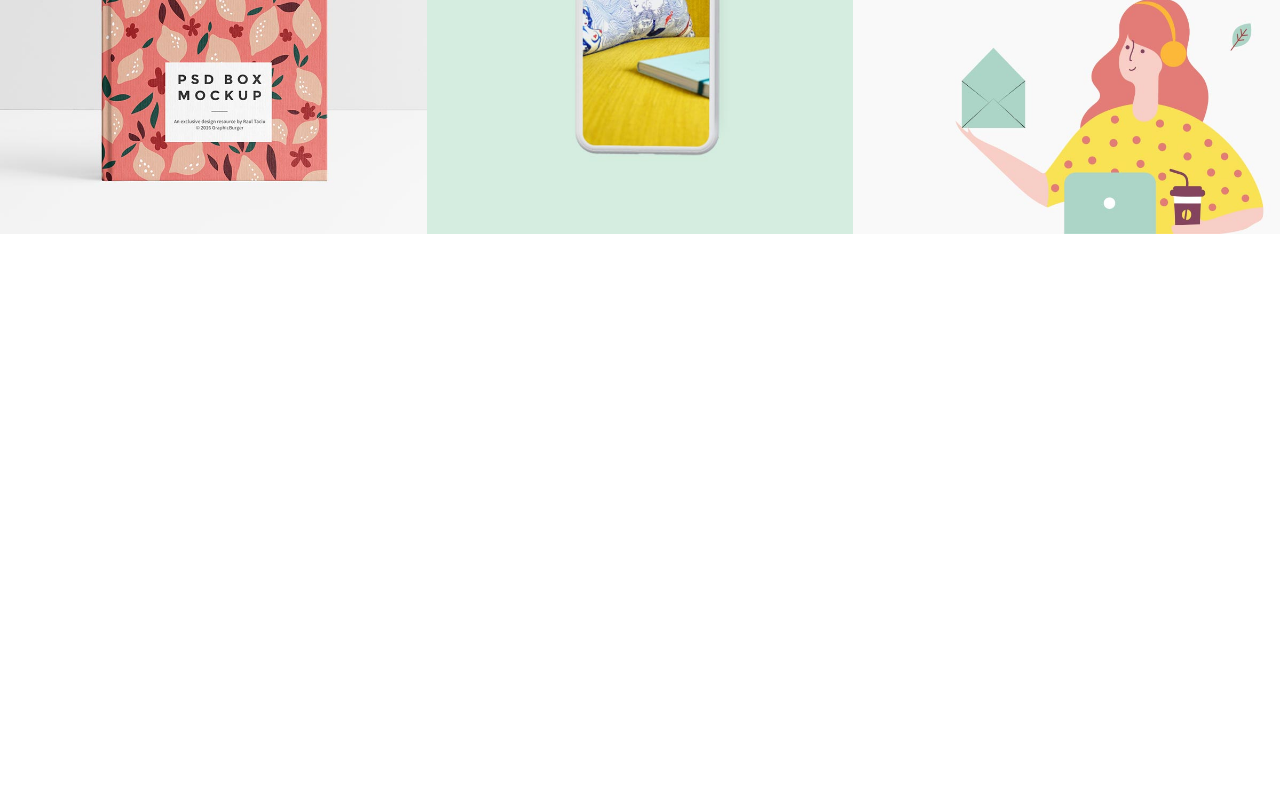
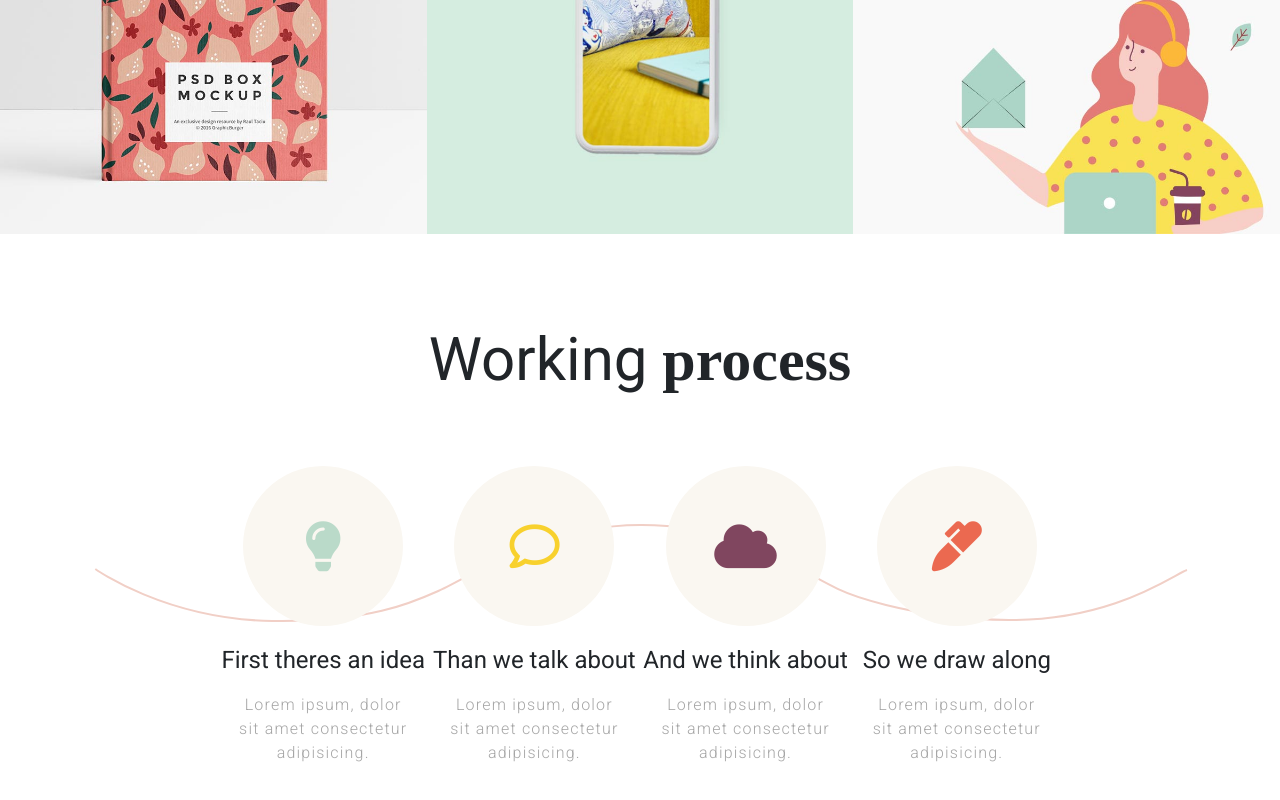
Before and after one commit to AlessandraSchiavone/proj-html-vuejs, a Vue app: page / in a window 1280 px wide. Shown: the part 1382-2182 px from the top of the page. Before the commit the page ends 1656 px from the top, so only its background shows below. Built offline with nearby package versions, Linux system fonts and the light colour scheme; a small style sheet from the web is missing.

Commit message:
aggiunta seconda section main

```diff
--- a/src/components/Header.vue
+++ b/src/components/Header.vue
@@ -90,6 +90,7 @@ export default {
 
 <style lang="scss" scoped>
 #nav-bar{
+    font-family: 'Open Sans', sans-serif;
     display:flex;
     justify-content: space-between;
     align-items:center;
@@ -129,7 +130,6 @@ export default {
     }
 }
 #jumbotron{
-    font-family: 'Roboto', sans-serif;
     display: flex;
     padding:0px 20px;
     justify-content: space-between;
--- a/src/components/Main.vue
+++ b/src/components/Main.vue
@@ -24,7 +24,40 @@
               <img src="../assets/img/h-2-port-img-6.jpg" alt="">
           </div>
       </section>
-      <section></section>
+      <section id="process">
+          <h3>Working <span class="coursive">process</span></h3>
+          <div class="items-center">
+              <div class="item-description">
+                <div class="circle-icon">
+                    <i style="color:#BADAC9" class="fas fa-lightbulb"></i>
+                </div>
+                <h4>First theres an idea</h4>
+                <p>Lorem ipsum, dolor sit amet consectetur adipisicing.</p>
+              </div>
+              <div class="item-description">
+                <div class="circle-icon">
+                    <i style="color:#F8D12D" class="far fa-comment"></i>
+                </div>
+                <h4>Than we talk about</h4>
+                <p>Lorem ipsum, dolor sit amet consectetur adipisicing.</p>
+              </div>
+              <div class="item-description">
+                <div class="circle-icon">
+                    <i style="color:#80465F" class="fas fa-cloud"></i>
+                </div>
+                <h4>And we think about</h4>
+                <p>Lorem ipsum, dolor sit amet consectetur adipisicing.</p>
+              </div>
+              <div class="item-description">
+                <div class="circle-icon">
+                  <i style="color:#EB6950" class="fas fa-marker"></i>
+                </div>
+                <h4>So we draw along</h4>
+                <p>Lorem ipsum, dolor sit amet consectetur adipisicing.</p>
+              </div>
+          </div>
+
+      </section>
       <section></section>
       <section></section>
   </main>
@@ -67,5 +100,56 @@ export default {
 
     }
 }
+#process{
+    text-align: center;
+    padding:50px 0px;
+    background-image: url('../assets/svg/svg-3.svg') ;
+    background-position: 50% 50%;
+    background-repeat: no-repeat;
+    h3{
+        font-size:60px;
+        .coursive{
+              font-family: 'Courgette', cursive;
+              font-weight: 600;
+          }
+    }
+    .items-center{
+        width:66%;
+        margin: 50px auto;
+        display:flex;
+        justify-content: center;
+        align-items: center;
+        .item-description{
+            display:flex;
+            flex-direction: column;
+            justify-content: center;
+            align-items: center;
+            margin-top:20px;
+            .circle-icon{
+            display:flex;
+            justify-content: center;
+            align-items: center;
+            width:160px;
+            height:160px;
+            border-radius: 50%;
+            background-color: #FAF7F1;
+            i{
+                font-size: 50px;
+                }
+            }
+            h4{
+                margin-top:20px;
+            }
+            p{
+                font-weight: 300;
+                color:#A6A6A6;
+                letter-spacing: 1.2px;
+                margin:10px 0;
+                width:80%;
+            }
+        }
+
+    }
+}
 
 </style>
--- a/src/style/variables.scss
+++ b/src/style/variables.scss
@@ -20,5 +20,5 @@
     padding: 0;
 }
 body{
-    font-family: 'Open Sans', sans-serif;
+    font-family: 'Roboto', sans-serif;
 }
```
